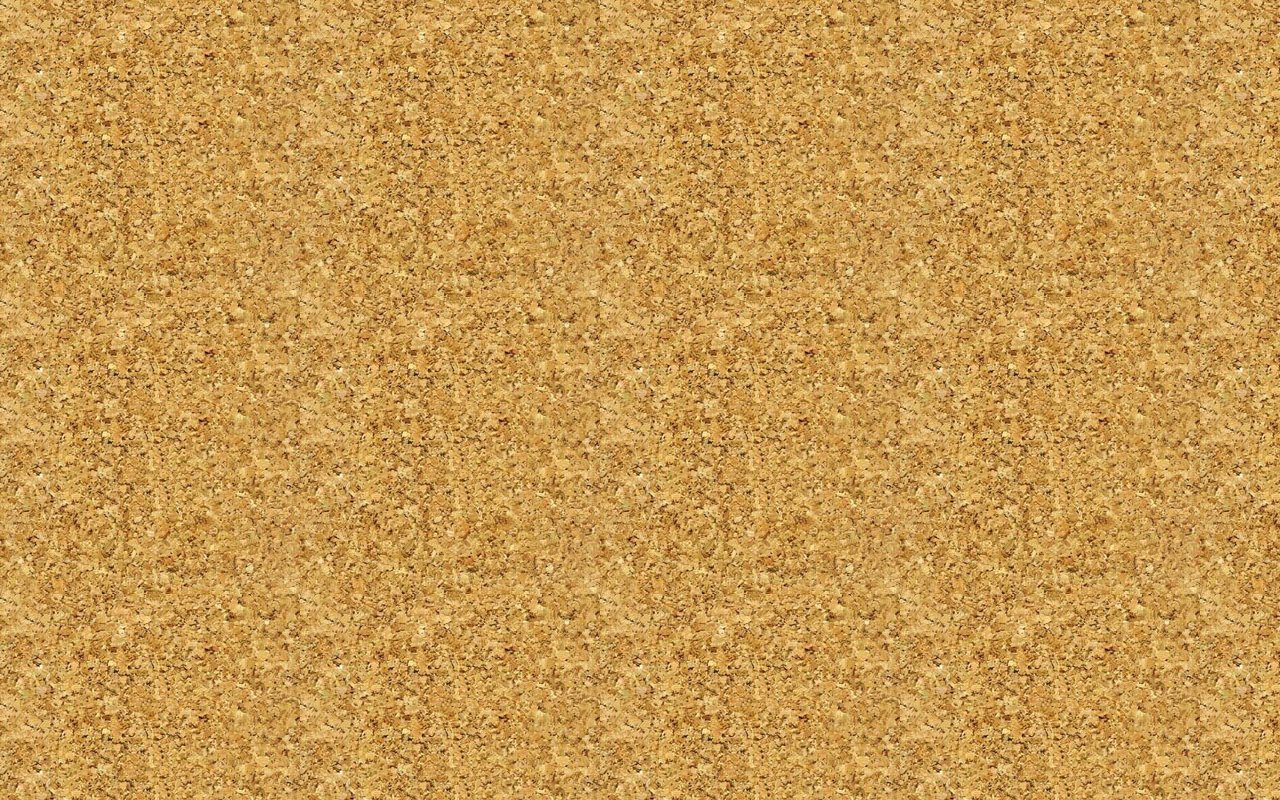
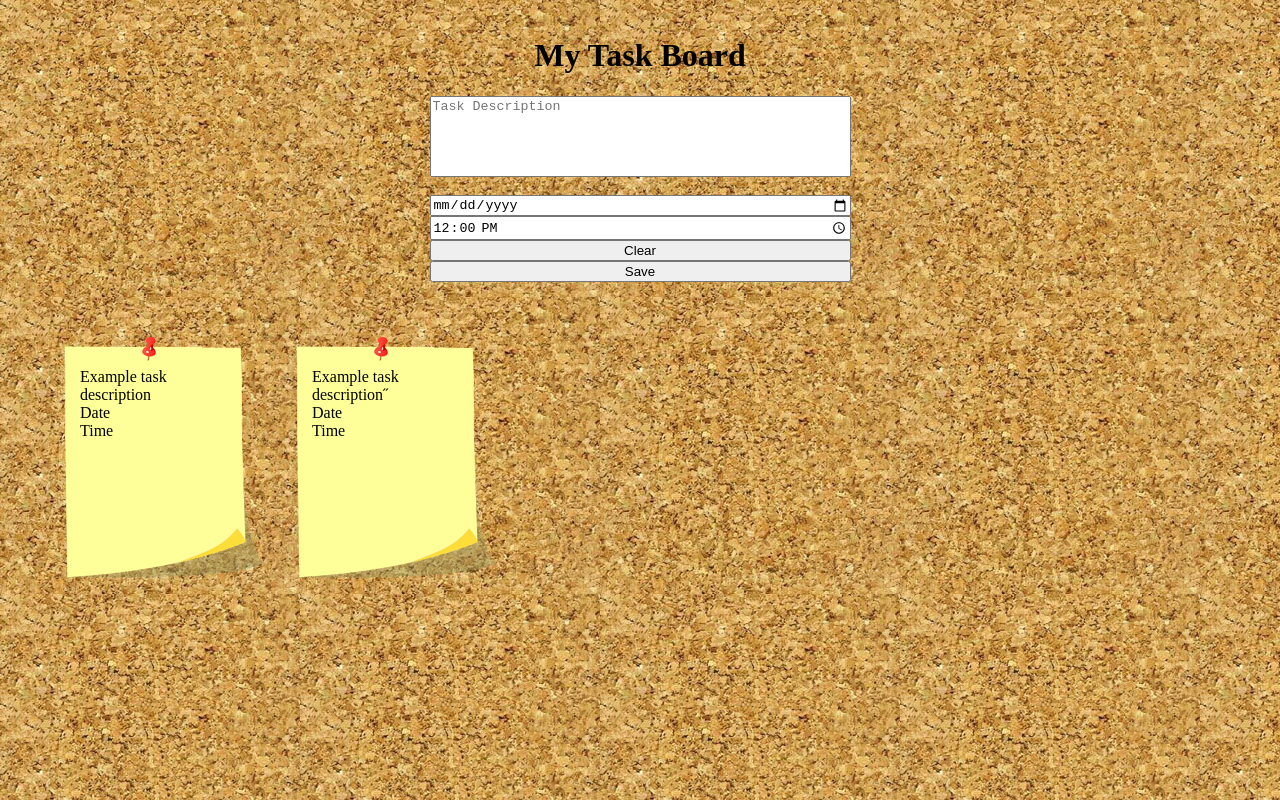
Before and after one commit to projectYonatan/taskBoard, a plain HTML site: page index.html in a window 1280 px wide. Drawn offline with Linux system fonts and the light colour scheme.

Commit message:
Simple layout mockup for JS development

```diff
--- a/css/style.css
+++ b/css/style.css
@@ -17,3 +17,40 @@ html {
     height: 100%;
     padding: 1rem;
 }
+
+#header {
+    display: flex;
+    justify-content: center;
+}
+
+#form-wrapper {
+    box-sizing: border-box;
+    margin-bottom: 1rem;
+    display: grid;
+    justify-content: center;
+}
+
+#notes-all-wrapper {
+    box-sizing: border-box;
+    margin: 2rem;
+    display: flex;
+    justify-content: flex-start;
+}
+
+#note-wrapper {
+    box-sizing: border-box;
+    padding: 1rem;
+    margin: 1rem;
+    background-image: url('../img/notebg.png');
+    background-repeat: no-repeat;
+    min-width: 200px;
+    min-height: 250px;
+    display: flex;
+    flex-direction: column;
+    justify-content: center;
+}
+
+#note-container {
+    width: 80%;
+    height: 80%;
+}
--- a/index.html
+++ b/index.html
@@ -11,6 +11,32 @@
 
 <body>
     <div class="page-wrapper">
+        <div id="header">
+            <h1>My Task Board</h1>
+        </div>
+        <div id="form-wrapper">
+            <textarea name="" id="taskBox" cols="50" rows="5" placeholder="Task Description" style="resize: none;"></textarea><br>
+            <input type="date" id="dateBox">
+            <input type="time" id="timeBox" value="12:00">
+            <button onclick="clearTask()">Clear</button>
+            <button onclick="saveTask()">Save</button>
+        </div>
+        <div id="notes-all-wrapper">
+            <div id="note-wrapper">
+                <div id="note-container">
+                    <div>Example task description</div>
+                    <div>Date</div>
+                    <div>Time</div>
+                </div>
+            </div>
+            <div id="note-wrapper">
+                <div id="note-container">
+                    <div>Example task description˝</div>
+                    <div>Date</div>
+                    <div>Time</div>
+                </div>
+            </div>
+        </div>
 
     </div>
 </body>
```
